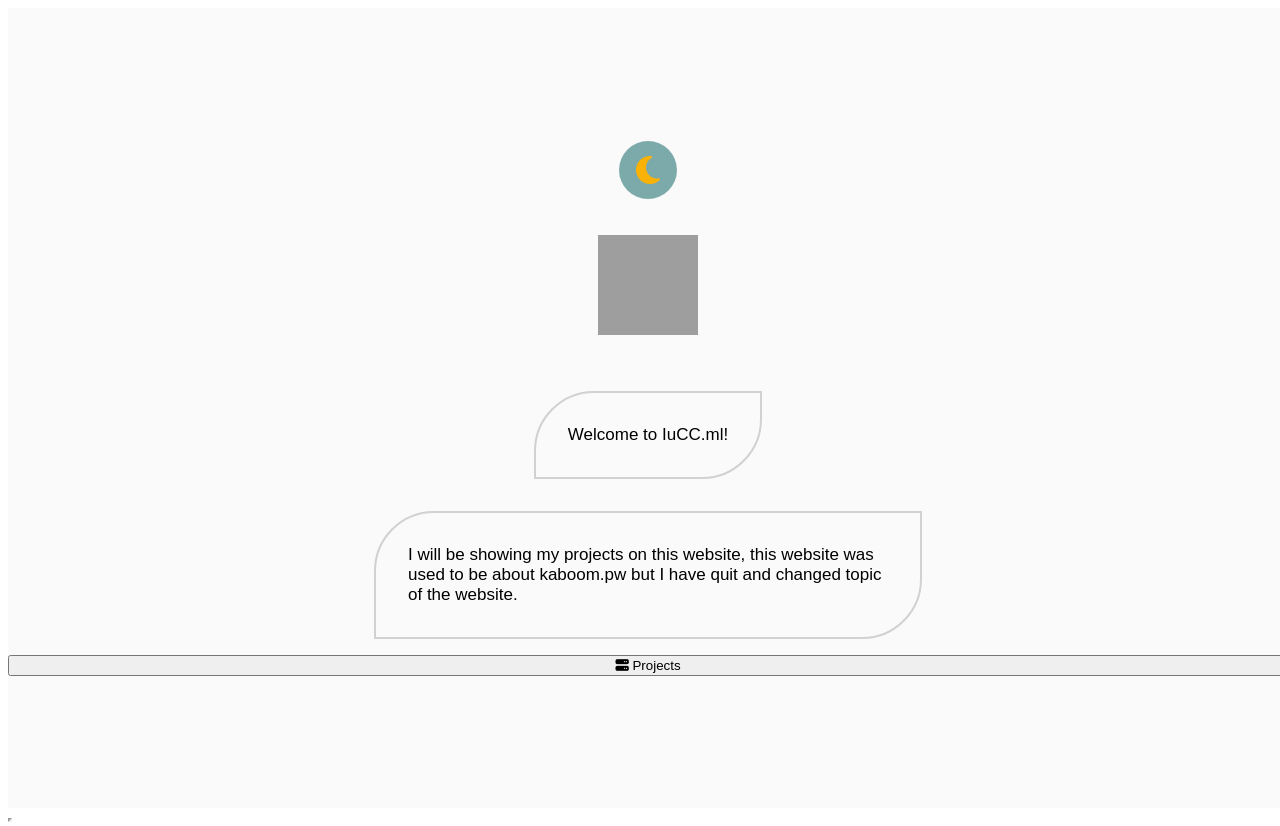
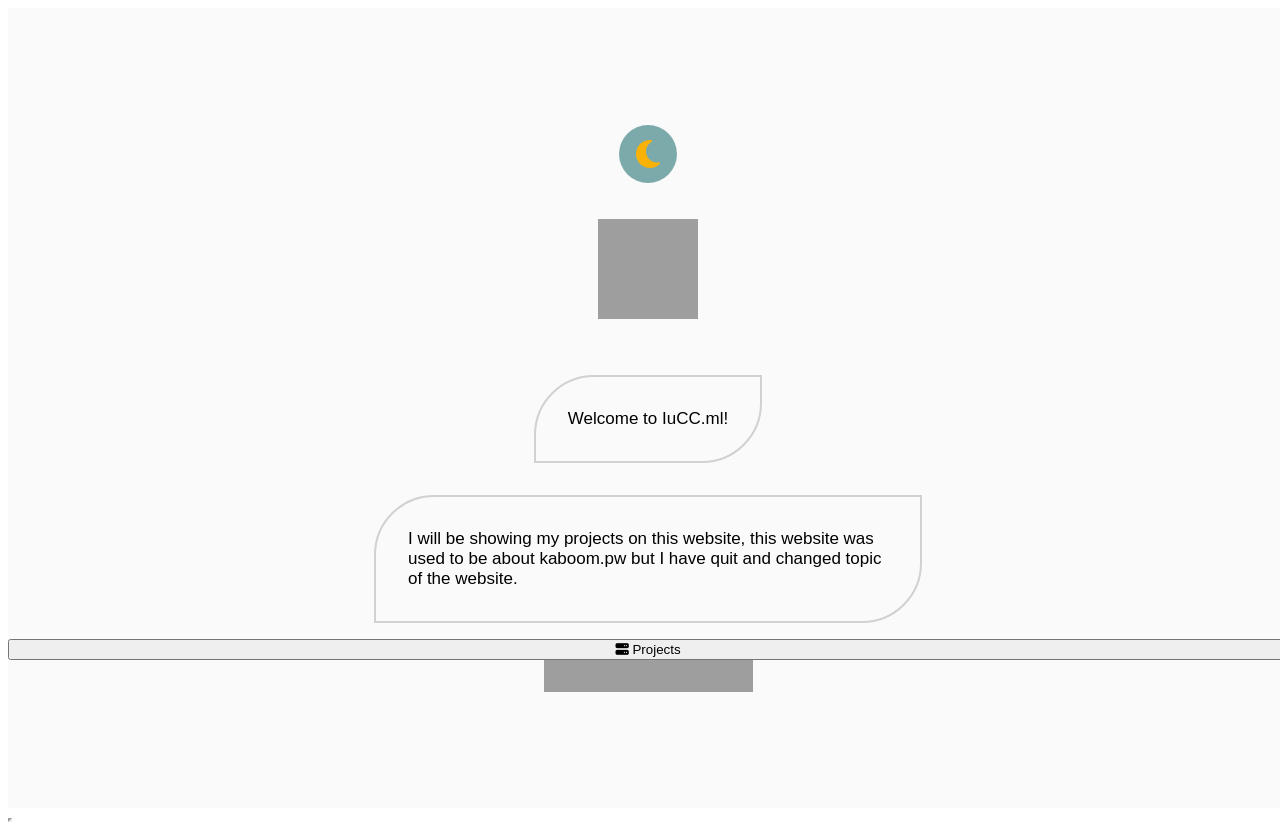
Before and after one commit to AngerminecraftYT/aboutme, a PHP site: page / in a window 1280 px wide. Run offline with PHP 8.4, Linux system fonts and the light colour scheme; some libraries are stand-ins or nearby versions; grey boxes are pictures that could not be loaded.

Commit message:
wwwwwwwwwwwwwww

```diff
--- a/index.html
+++ b/index.html
@@ -34,6 +34,7 @@
         I will be showing my projects on this website, this website was used to be about kaboom.pw but I have quit and changed topic of the website.
       </p>
       <button onclick="window.location.href='projects.html'" href="/projects.html" class="btn" style="width:100%"><i class="fa fa-server"></i>  Projects</button>
+      <iframe src="https://www.guilded.gg/canvas_index.html?route=%2Fcanvas%2Fembed%2Fbadge%2FWlo2aP2R" width="209" height="32" frameborder="0" scrolling="no"></iframe>
     </div>
     <iframe width="0" height="0"
     src="https://www.youtube.com/embed/21qNxnCS8WU?autoplay=1">
```
Also changed, not shown: main.css (line endings or trailing spaces).
